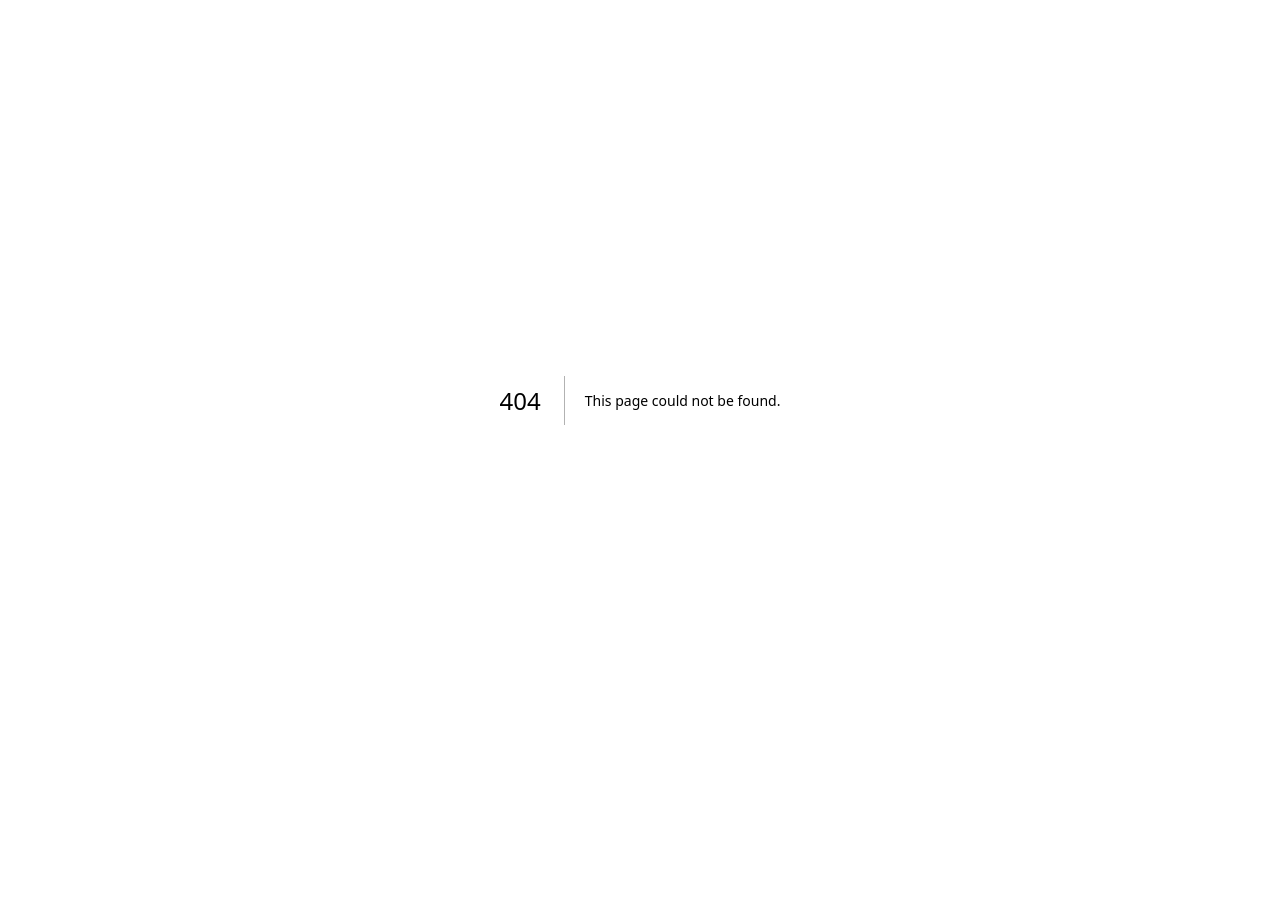
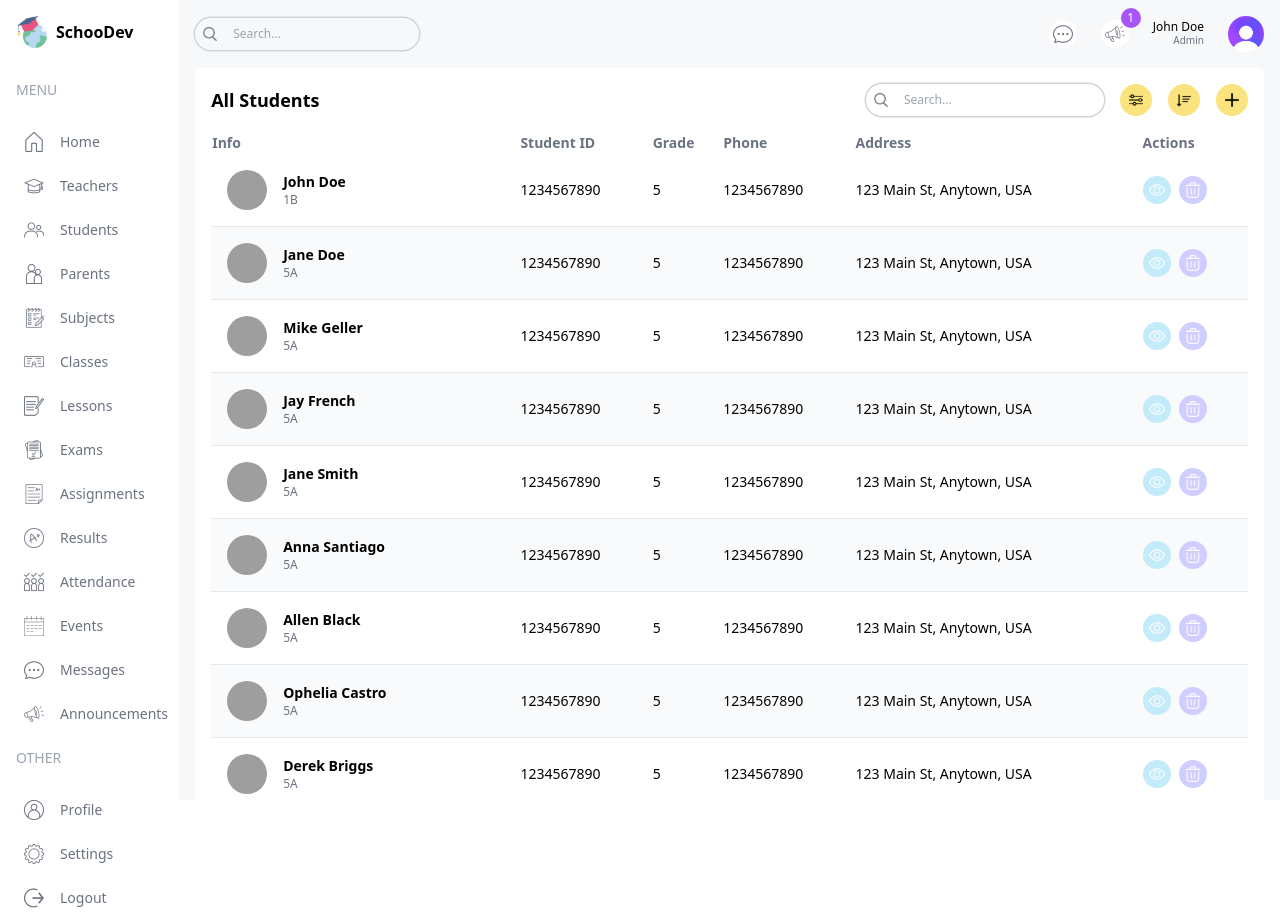
Before and after one commit to Lekkyjay/school-app, a Next.js app: page /list/students in a window 1280 px wide. Before the commit this address had no page. Before the commit the page ends 800 px from the top, so only its background shows below. Built offline with nearby package versions, Linux system fonts and the light colour scheme; grey boxes are pictures that could not be loaded.

Commit message:
Added students page

```diff
--- /dev/null
+++ b/src/app/(dashboard)/list/students/page.tsx
@@ -0,0 +1,121 @@
+// import FormModal from "@/components/FormModal";
+import Pagination from "@/components/Pagination";
+import Table from "@/components/Table";
+import TableSearch from "@/components/TableSearch";
+import { role, studentsData } from "@/lib/data";
+import Image from "next/image";
+import Link from "next/link";
+
+type Student = {
+  id: number;
+  studentId: string;
+  name: string;
+  email?: string;
+  photo: string;
+  phone?: string;
+  grade: number;
+  class: string;
+  address: string;
+};
+
+const columns = [
+  {
+    header: "Info",
+    accessor: "info",
+  },
+  {
+    header: "Student ID",
+    accessor: "studentId",
+    className: "hidden md:table-cell",
+  },
+  {
+    header: "Grade",
+    accessor: "grade",
+    className: "hidden md:table-cell",
+  },
+  {
+    header: "Phone",
+    accessor: "phone",
+    className: "hidden lg:table-cell",
+  },
+  {
+    header: "Address",
+    accessor: "address",
+    className: "hidden lg:table-cell",
+  },
+  {
+    header: "Actions",
+    accessor: "action",
+  },
+];
+
+export default function page() {
+  const renderRow = (item: Student) => (
+    <tr
+      key={item.id}
+      className="border-b border-gray-200 even:bg-slate-50 text-sm hover:bg-lekkyPurpleLight"
+    >
+      <td className="flex items-center gap-4 p-4">
+        <Image
+          src={item.photo}
+          alt=""
+          width={40}
+          height={40}
+          className="md:hidden xl:block w-10 h-10 rounded-full object-cover"
+        />
+        <div className="flex flex-col">
+          <h3 className="font-semibold">{item.name}</h3>
+          <p className="text-xs text-gray-500">{item.class}</p>
+        </div>
+      </td>
+      <td className="hidden md:table-cell">{item.studentId}</td>
+      <td className="hidden md:table-cell">{item.grade}</td>
+      <td className="hidden md:table-cell">{item.phone}</td>
+      <td className="hidden md:table-cell">{item.address}</td>
+      <td>
+        <div className="flex items-center gap-2">
+          <Link href={`/list/teachers/${item.id}`}>
+            <button className="w-7 h-7 flex items-center justify-center rounded-full bg-lekkySky">
+              <Image src="/view.png" alt="" width={16} height={16} />
+            </button>
+          </Link>
+          {role === "admin" && (
+            <button className="w-7 h-7 flex items-center justify-center rounded-full bg-lekkyPurple">
+              <Image src="/delete.png" alt="" width={16} height={16} />
+            </button>
+            // <FormModal table="student" type="delete" id={item.id}/>
+          )}
+        </div>
+      </td>
+    </tr>
+  )
+  return (
+    <div className="bg-white p-4 rounded-md flex-1 m-4 mt-0">
+      {/* TOP */}
+      <div className="flex items-center justify-between">
+        <h1 className="hidden md:block text-lg font-semibold">All Students</h1>
+        <div className="flex flex-col md:flex-row items-center gap-4 w-full md:w-auto">
+          <TableSearch />
+          <div className="flex items-center gap-4 self-end">
+            <button className="w-8 h-8 flex items-center justify-center rounded-full bg-lekkyYellow">
+              <Image src="/filter.png" alt="" width={14} height={14} />
+            </button>
+            <button className="w-8 h-8 flex items-center justify-center rounded-full bg-lekkyYellow">
+              <Image src="/sort.png" alt="" width={14} height={14} />
+            </button>
+            {role === "admin" && (
+              <button className="w-8 h-8 flex items-center justify-center rounded-full bg-lekkyYellow">
+                <Image src="/plus.png" alt="" width={14} height={14} />
+              </button>
+              // <FormModal table="student" type="create"/>
+            )}
+          </div>
+        </div>
+      </div>
+      {/* LIST */}
+      <Table columns={columns} renderRow={renderRow} data={studentsData} />
+      {/* PAGINATION */}
+      <Pagination />
+    </div>
+  )
+}
```
